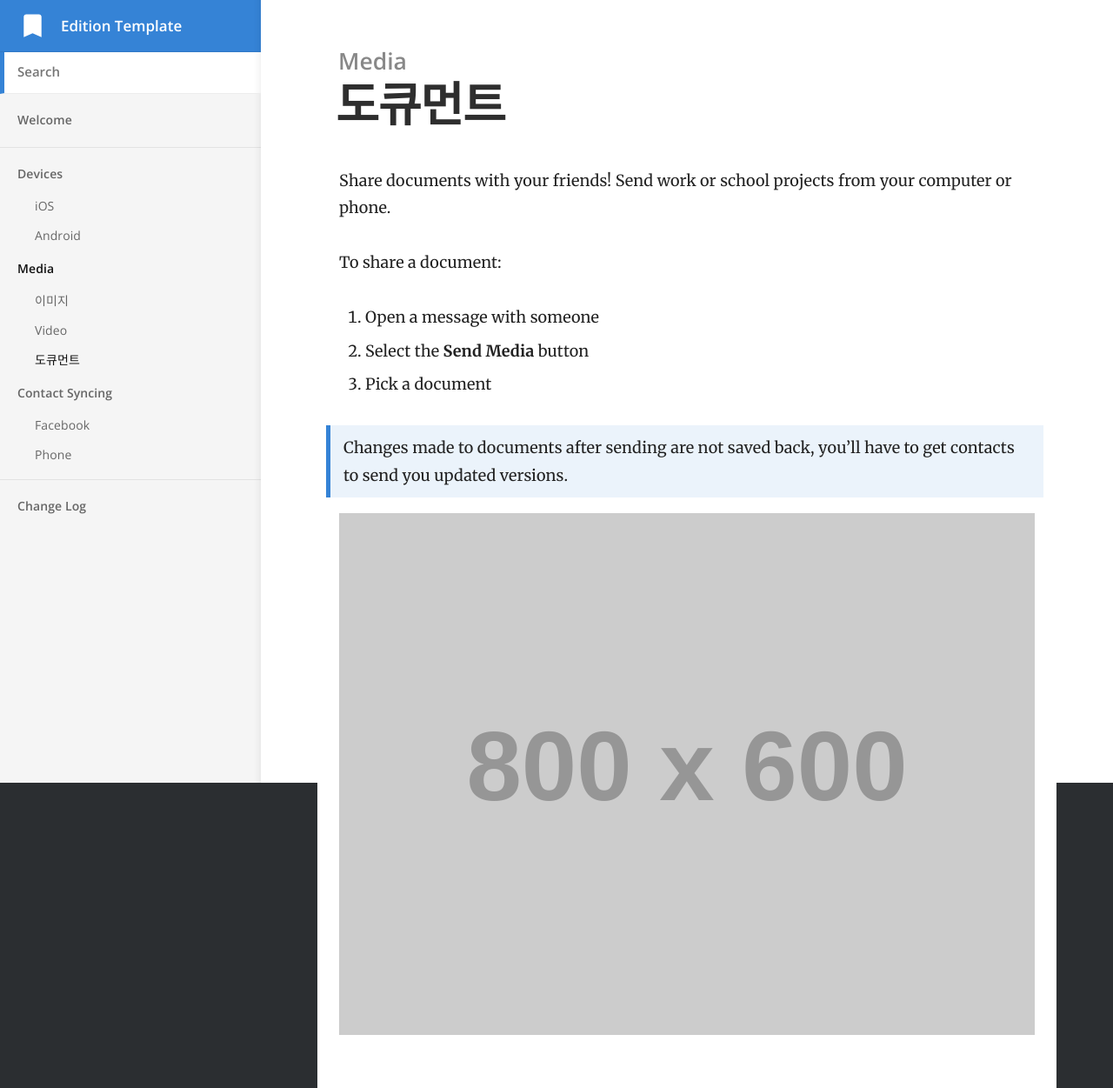
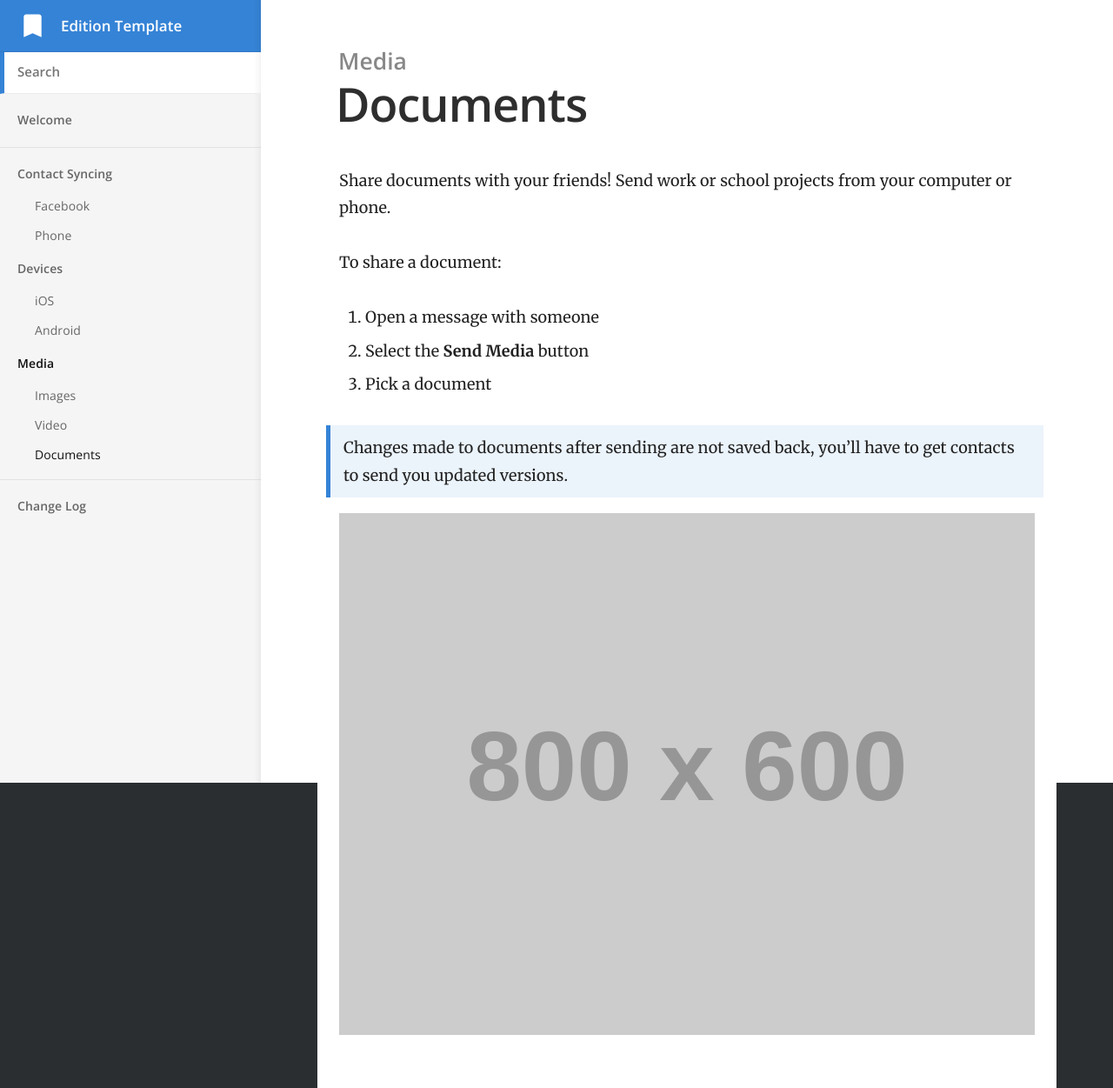
Before and after one commit to SoyStudy/SoyStudy.github.io, a Jekyll site: the page built from _docs/media/documents.md, in a window 1280 px wide. Shown: the whole page at 87% size. Built offline with Jekyll 4.4.1, drawn with Linux system fonts in a browser that asks for light colours.

Commit message:
변경
초기화

```diff
--- a/_docs/media/documents.md
+++ b/_docs/media/documents.md
@@ -1,5 +1,5 @@
 ---
-title: 도큐먼트
+title: Documents
 category: Media
 order: 3
 ---
--- a/_docs/media/images.md
+++ b/_docs/media/images.md
@@ -1,5 +1,5 @@
 ---
-title: 이미지
+title: Images
 category: Media
 order: 1
 ---
--- a/_layouts/default.html
+++ b/_layouts/default.html
@@ -13,7 +13,6 @@
 		<link rel="apple-touch-icon" href="{{ site.baseurl }}/apple-touch-icon.png">
 		<link rel="icon" type="image/png" href="{{ site.baseurl }}/touch-icon.png" sizes="192x192">
 		<link rel="icon" type="image/png" href="{{ site.baseurl }}/images/favicon.png">
-		<link rel="stylesheet" href="https://fonts.googleapis.com/earlyaccess/nanumgothic.css">
 
 		{% if jekyll.environment == 'production' and site.google_analytics_key != '' %}
 			<script>
```
Also changed, not shown: _docs/contact-syncing/facebook.md (renamed from _docs/과정관리/과정추가.md), _docs/contact-syncing/phone.md (renamed from _docs/과정관리/과정목록.md).
